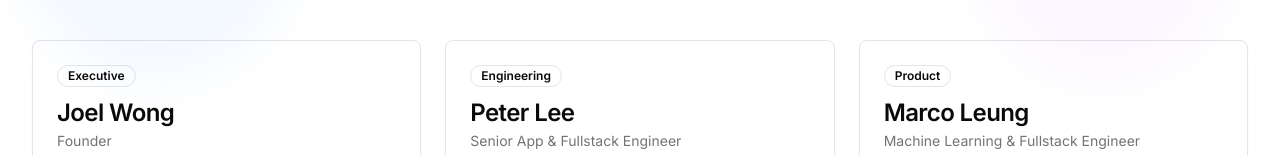
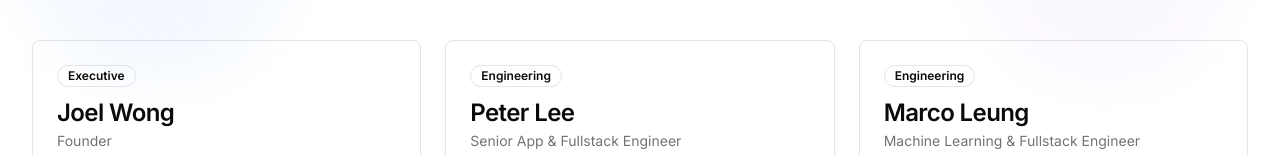
Before and after one commit to joelwangusa/palolabweb, a Next.js app: page /team in a window 1280 px wide. Shown: the part 361-516 px from the top of the page. Built offline with nearby package versions, Linux system fonts and the light colour scheme.

Commit message:
update the team content

```diff
--- a/src/app/team/page.tsx
+++ b/src/app/team/page.tsx
@@ -32,7 +32,7 @@ const teamMembers = [
     "id": "3",
     "name": "Marco Leung",
     "role": "Machine Learning & Fullstack Engineer",
-    "department": "Product",
+    "department": "Engineering",
     "bio": "Marco specializes in large language models (LLMs), DevOps, Kafka, retrieval-augmented generation (RAG), VectorDB, and WebRTC."
   },
   {
```
